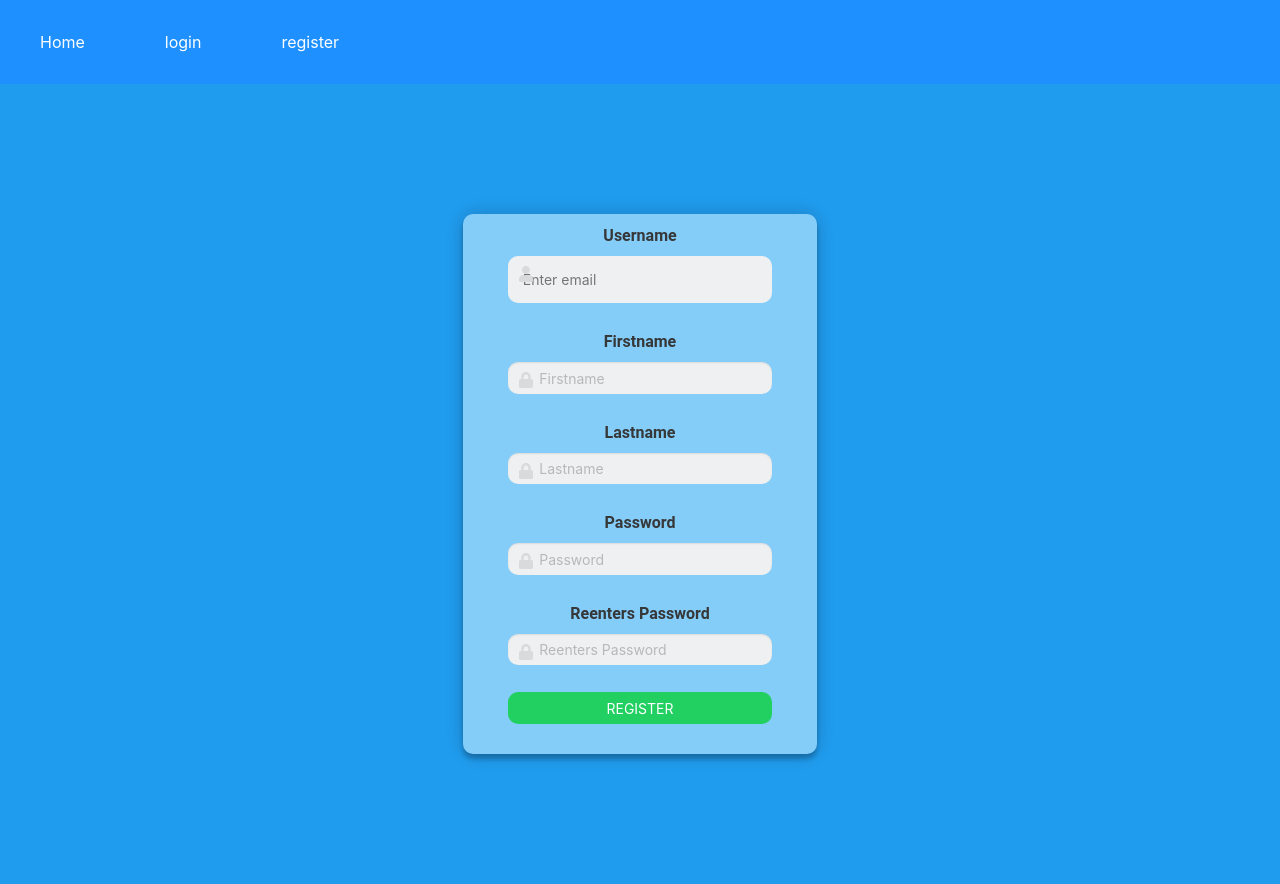
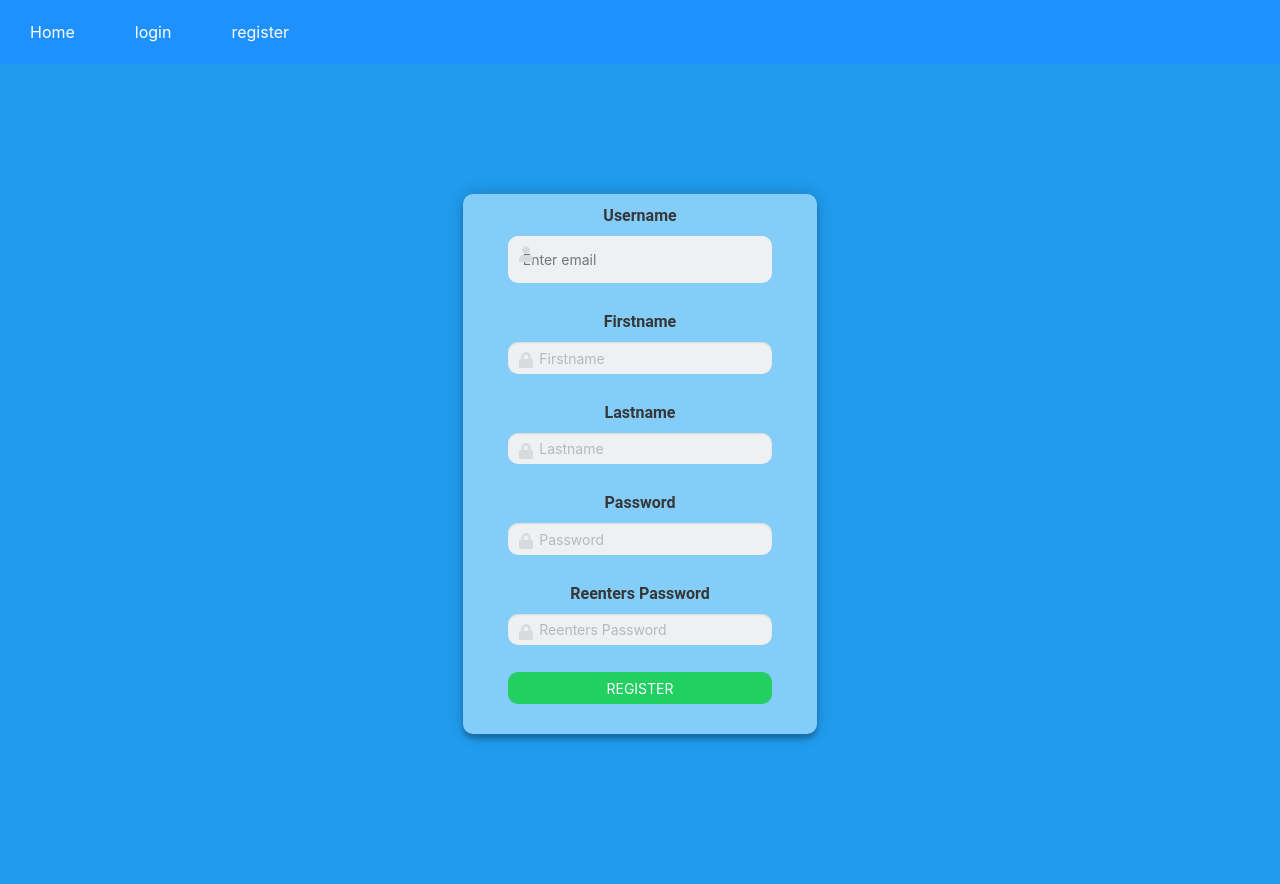
Before and after one commit to PorpanTH/Fishing101, a Flask app: page /register in a window 1280 px wide. After the commit the page ends 742 px from the top, so only its background shows below. Run offline with Flask 2, Linux system fonts and the light colour scheme; data that the repository does not hold is empty; some libraries are stand-ins or nearby versions.

Commit message:
text a padding

```diff
--- a/static/styles/style.css
+++ b/static/styles/style.css
@@ -84,7 +84,7 @@ input[type=submit]{
   display: block;
   color: white;
   text-align: center;
-  padding: 30px 40px;
+  padding: 20px 30px;
   text-decoration: none;
 }
 .table{
```
